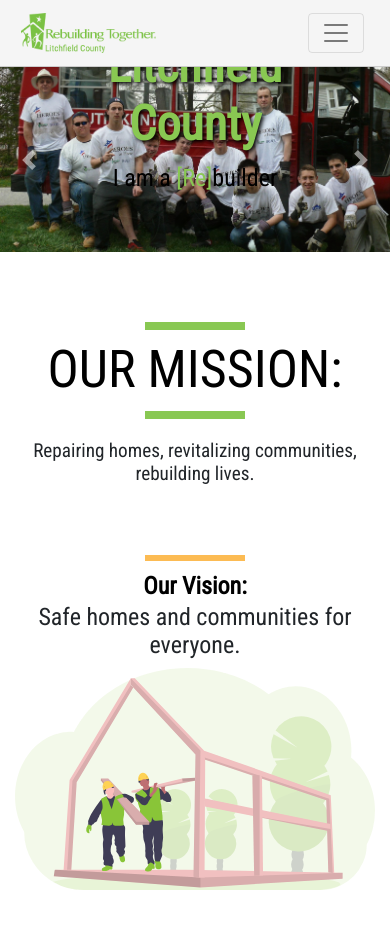
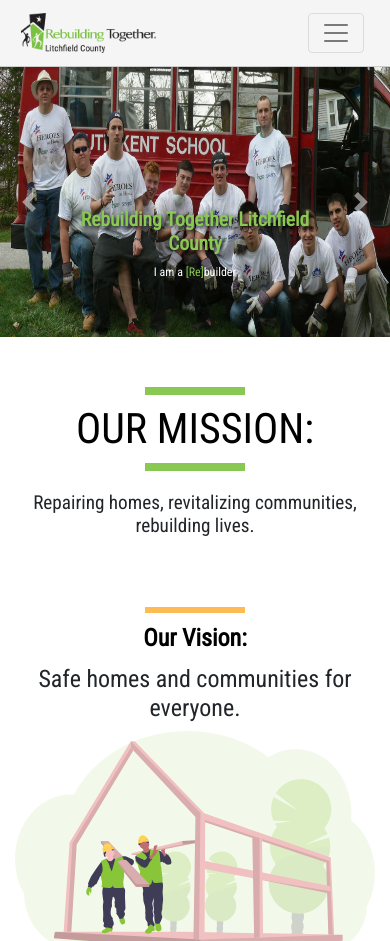
Before and after one commit to RebuildingTogetherLitchfield/rebuilding.website, a Gatsby site: page / in a window 390 px wide. Shown: the top 941 px of the page. Built offline with nearby package versions, Linux system fonts and the light colour scheme; Gatsby itself is replaced by a stand-in of ours.

Commit message:
fixed carousel | added some padding to developer footer | changed logo

```diff
--- a/src/components/Carousel.js
+++ b/src/components/Carousel.js
@@ -15,17 +15,10 @@
           alt="Kent School Helpers"
         />
         <Carousel.Caption>
-          <h1
-            style={{
-              color: `#89c853`,
-              fontSize: `3em`,
-              fontWeight: 800,
-              textShadow: `2px 2px 4px #000000`,
-            }}
-          >
+          <h1 className="carousel-heading">
             Rebuilding Together Litchfield County
           </h1>
-          <p style={{ color: `#000000`, fontSize: `1.5em` }}>
+          <p className="iAmARebuilder">
             I am a <span style={{ color: `#89c853` }}>[Re]</span>builder
           </p>
         </Carousel.Caption>
@@ -38,17 +31,10 @@
         />
 
         <Carousel.Caption>
-          <h1
-            style={{
-              color: `#89c853`,
-              fontSize: `3em`,
-              fontWeight: 800,
-              textShadow: `2px 2px 4px #000000`,
-            }}
-          >
+          <h1 className="carousel-heading">
             Rebuilding Together Litchfield County
           </h1>
-          <p style={{ color: `#000000`, fontSize: `1.5em` }}>
+          <p className="iAmARebuilder">
             I am a <span style={{ color: `#89c853` }}>[Re]</span>builder
           </p>
         </Carousel.Caption>
@@ -61,17 +47,10 @@
         />
 
         <Carousel.Caption>
-          <h1
-            style={{
-              color: `#89c853`,
-              fontSize: `3em`,
-              fontWeight: 800,
-              textShadow: `2px 2px 4px #000000`,
-            }}
-          >
+          <h1 className="carousel-heading">
             Rebuilding Together Litchfield County
           </h1>
-          <p style={{ color: `#000000`, fontSize: `1.5em` }}>
+          <p className="iAmARebuilder">
             I am a <span style={{ color: `#89c853` }}>[Re]</span>builder
           </p>
         </Carousel.Caption>
--- a/src/components/Navigation.js
+++ b/src/components/Navigation.js
@@ -7,7 +7,7 @@
 import Button from "react-bootstrap/Button"
 import NavDropdown from "react-bootstrap/NavDropdown"
 
-import smLogo from "../images/Logo_Horizontal_green.png"
+import smLogo from "../images/Logo_Horizontal.png"
 import fbLogo from "../images/icons/squareFb.png"
 import "./navigation.css"
 
--- a/src/components/footer.module.css
+++ b/src/components/footer.module.css
@@ -44,3 +44,9 @@
   text-decoration: none;
   color: #92c1af;
 }
+
+@media (max-width: 580px) {
+  .footer {
+    padding-bottom: 8px;
+  }
+}
--- a/src/styles/index.css
+++ b/src/styles/index.css
@@ -124,6 +124,13 @@
   .service-list {
     padding-top: 80px;
   }
+  .intro-heading {
+    margin: 0 auto 20px;
+    font-size: 42px;
+  }
+  .vision-text {
+    margin-top: 10px;
+  }
 }
 
 .services {
@@ -228,12 +235,36 @@
   font-size: 1.05em;
 }
 
+.carousel-heading {
+  color: #89c853;
+  font-size: 3em;
+  font-weight: 800;
+  text-shadow: 2px 2px 4px #000000;
+}
+
+.iAmARebuilder {
+  color: #ffffff;
+  font-size: 2em;
+}
+
 @media (max-width: 580px) {
   .mission-text {
     margin: 0 10px 30px 10px;
   }
   .about-text {
     margin: 0 10px;
+  }
+  .carousel-heading {
+    font-size: 1.22em;
+  }
+  .iAmARebuilder {
+    font-size: 0.75em;
+  }
+  .carousel-caption {
+    bottom: 0;
+  }
+  .caro-img {
+    height: 270px;
   }
 }
 
@@ -245,7 +276,3 @@
   margin: 28px auto 38px;
   text-align: center;
 }
-
-.caro-img {
-  max-height: 800px;
-}
```
